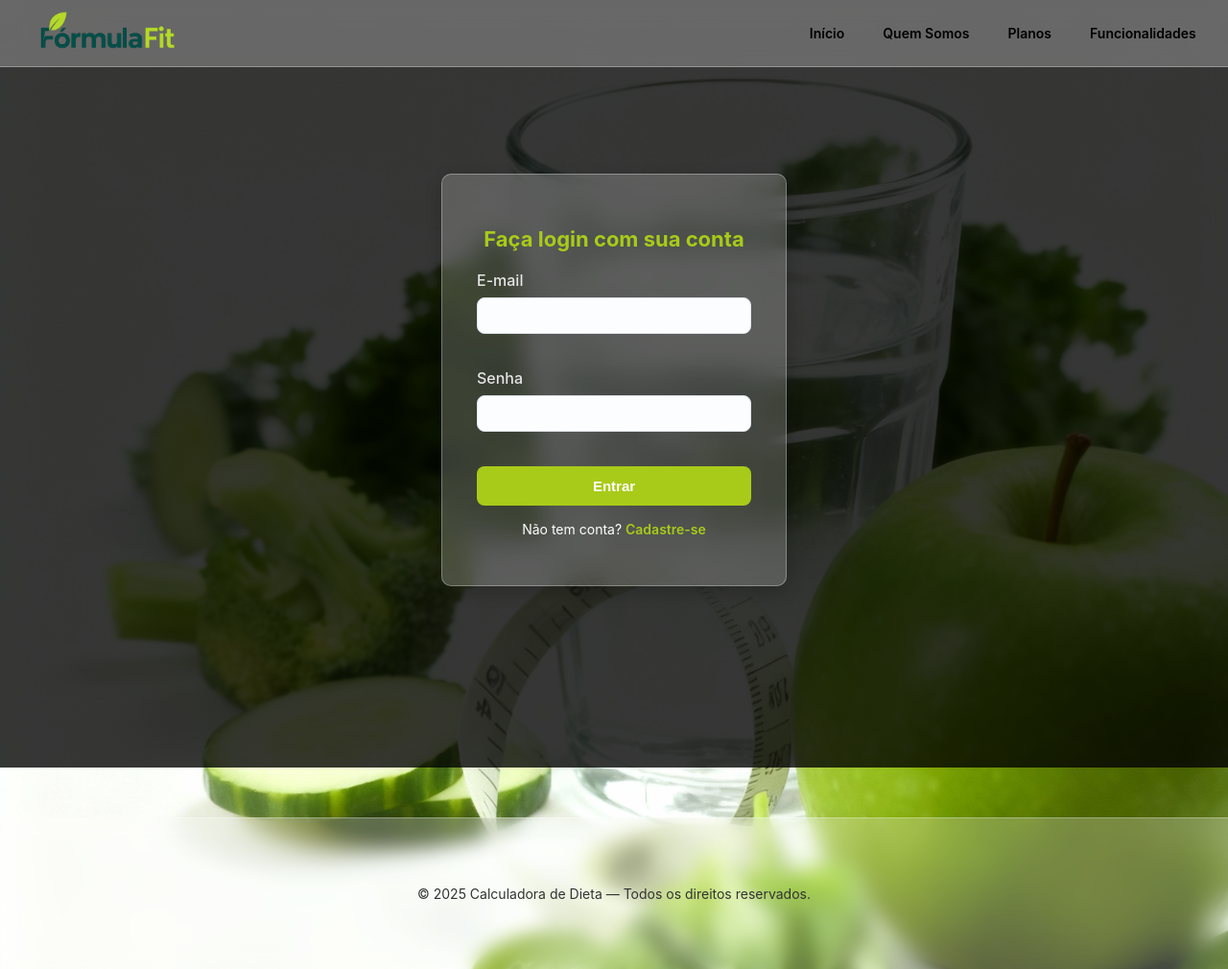
After one commit to gabrielschwanke/projeto-nutricao, a PHP site: page / in a window 1280 px wide; the page is wider, and only the part inside the window is pictured. The commit adds this page. Shown: that part at 96% size. Run offline with PHP 8.4, Linux system fonts and the light colour scheme; a stand-in replaces the project's code that opens the database connection.

Commit message:
Define index.php como página inicial e ajusta redirecionamentos de login

```diff
--- a/cadastro.php
+++ b/cadastro.php
@@ -32,7 +32,7 @@ include 'header.php';
             <button type="submit" class="btn">Cadastrar</button>
         </form>
 
-        <p class="cadastro-text">Já tem conta? <a href="login.php">Entrar</a></p>
+        <p class="cadastro-text">Já tem conta? <a href="index.php">Entrar</a></p>
     </div>
 </div>
 
--- a/desempenho.php
+++ b/desempenho.php
@@ -4,7 +4,7 @@ require 'conexao.php';
 
 // 🔒 Verifica login
 if (!isset($_SESSION['usuario']['id'])) {
-  header("Location: login.php");
+  header("Location: index.php");
   exit;
 }
 
--- a/header.php
+++ b/header.php
@@ -48,7 +48,7 @@ if (session_status() === PHP_SESSION_NONE) {
           </div>
         </div>
       <?php else: ?>
-        <a href="login.php">Login</a>
+        <a href="index.php">Login</a>
       <?php endif; ?>
     </nav>
   </div>
--- /dev/null
+++ b/index.php
@@ -0,0 +1,41 @@
+<?php
+$pageTitle = "Login";
+$bodyClass = "login-page";
+include 'header.php';
+?>
+
+<div class="login-container">
+    <div class="login-box">
+        <h2>Faça login com sua conta</h2>
+
+        <form action="validar_login.php" method="post" id="loginForm">
+            <div class="form-group">
+                <label for="email">E-mail</label>
+                <input type="email" id="email" name="email" required>
+            </div>
+
+            <div class="form-group">
+                <label for="senha">Senha</label>
+                <input type="password" id="senha" name="senha" required minlength="6">
+            </div>
+
+            <button type="submit" class="btn">Entrar</button>
+        </form>
+
+        <p class="signup-text">Não tem conta? <a href="cadastro.php">Cadastre-se</a></p>
+    </div>
+</div>
+
+<script>
+    // Validação extra de email
+    document.getElementById("loginForm").addEventListener("submit", function(event) {
+        const email = document.getElementById("email").value.trim();
+        const regex = /^[^\s@]+@[^\s@]+\.[^\s@]+$/;
+        if (!regex.test(email)) {
+            alert("Por favor, insira um e-mail válido!");
+            event.preventDefault();
+        }
+    });
+</script>
+
+<?php include 'footer.php'; ?>
--- a/logout.php
+++ b/logout.php
@@ -2,5 +2,5 @@
 session_start();
 session_unset(); // remove todas as variáveis da sessão
 session_destroy();
-header("Location: login.php");
+header("Location: index.php");
 exit;
--- a/perfil.php
+++ b/perfil.php
@@ -4,7 +4,7 @@ require 'conexao.php';
 
 // 🔒 CORREÇÃO: Verifica se o array 'usuario' existe E se a chave 'id' está presente
 if (!isset($_SESSION['usuario']['id'])) {
-    header("Location: login.php");
+    header("Location: index.php");
     exit;
 }
 
--- a/verifica_login.php
+++ b/verifica_login.php
@@ -5,7 +5,7 @@ if (session_status() === PHP_SESSION_NONE) {
 
 // Se o usuário não estiver logado, redireciona
 if (!isset($_SESSION['usuario']) || !isset($_SESSION['usuario']['id'])) {
-    header("Location: login.php");
+    header("Location: index.php");
     exit;
 }
 ?>
```
